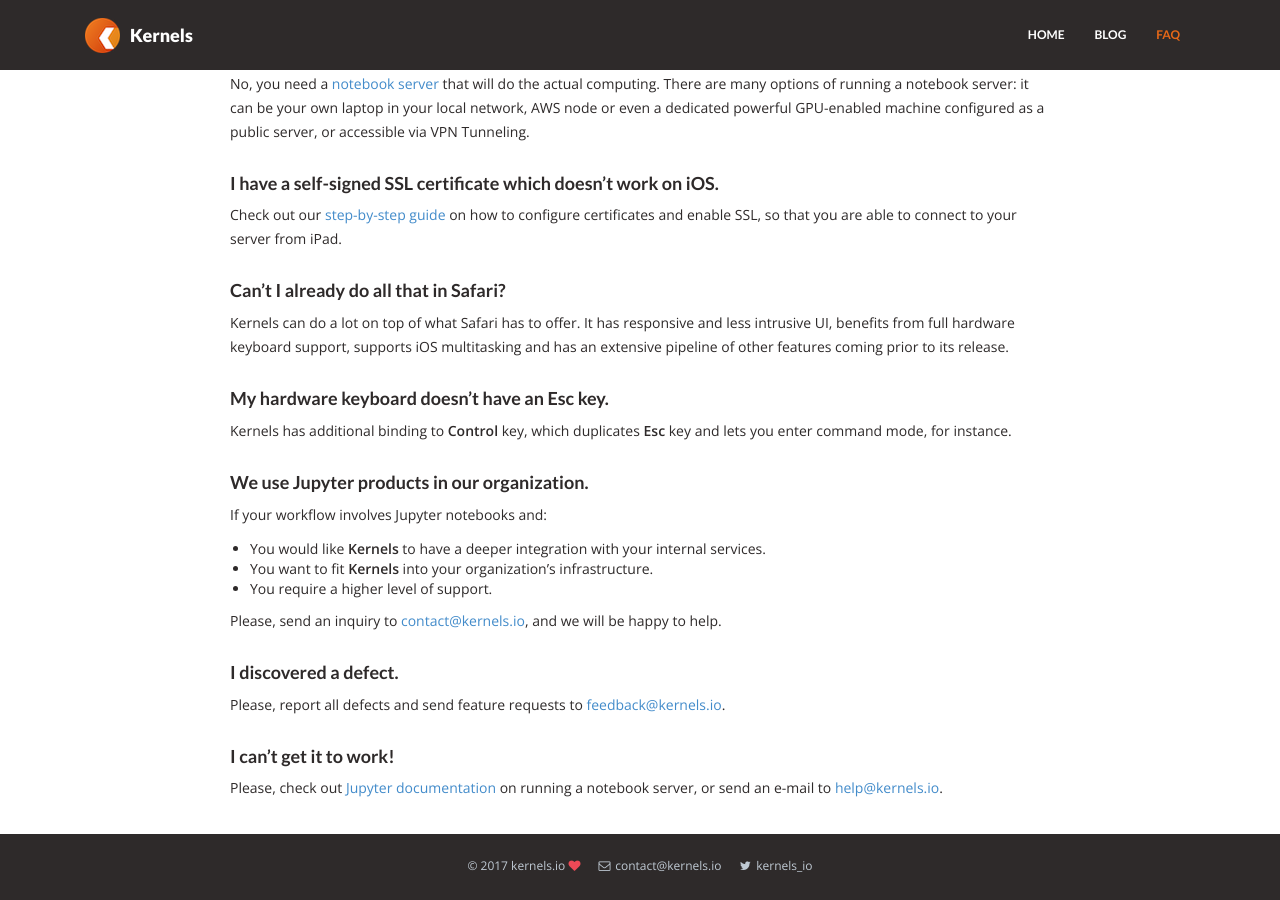
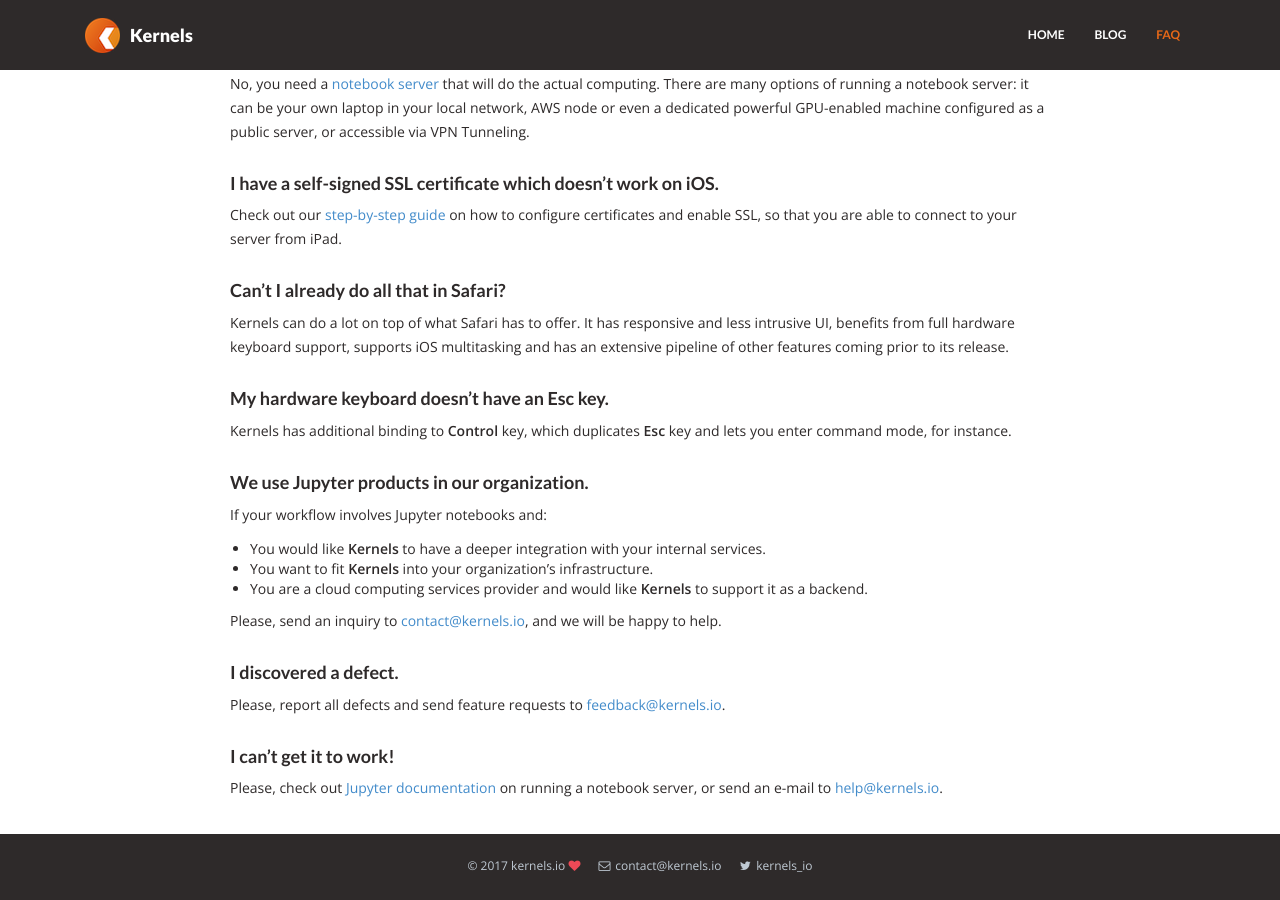
Before and after one commit to test-juno-sh/juno-website-test, a Jekyll site: the page built from _posts/2017-09-01-faq.markdown, in a window 1280 px wide and 900 px high, scrolled down 538 px. Built offline with Jekyll 4.4.1, drawn with Linux system fonts in a browser that asks for light colours; nearby versions of some CDN libraries.

Commit message:
Amend FAQ post.

```diff
--- a/_posts/2017-09-01-faq.markdown
+++ b/_posts/2017-09-01-faq.markdown
@@ -33,7 +33,7 @@
 If your workflow involves Jupyter notebooks and:
 * You would like **Kernels** to have a deeper integration with your internal services.
 * You want to fit **Kernels** into your organization's infrastructure.
-* You require a higher level of support.
+* You are a cloud computing services provider and would like **Kernels** to support it as a backend.
 
 Please, send an inquiry to [contact@kernels.io](mailto:contact@kernels.io), and we will be happy to help.
 
```
